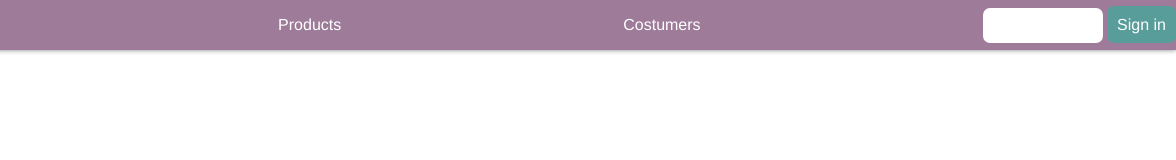
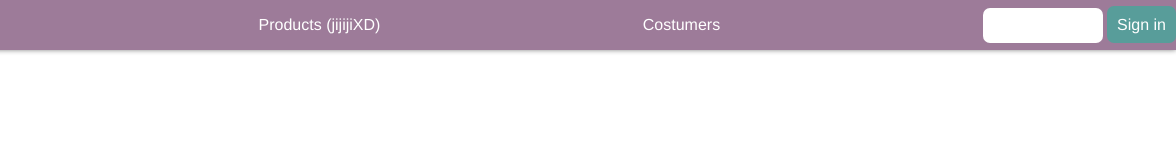
Before and after one commit to devnull404/sass-practice, a plain HTML site: page index.html in a window 1280 px wide. Shown: the full height of the page, 104-1280 px from the left. Drawn offline with Linux system fonts and the light colour scheme.

Commit message:
not-fixed

```diff
--- a/index.html
+++ b/index.html
@@ -10,7 +10,7 @@
     <header>
         <nav>
             <a href="#"><img class="img-nav" src="./logos/nav.svg" alt="nav_logo"></a>
-            <a class="dissapear" href="#">Products</a>
+            <a class="dissapear" href="#">Products (jijijiXD)</a>
             <a class="dissapear" href="#">Costumers</a>
             <div>
                 <input id="search" type="text">
```
